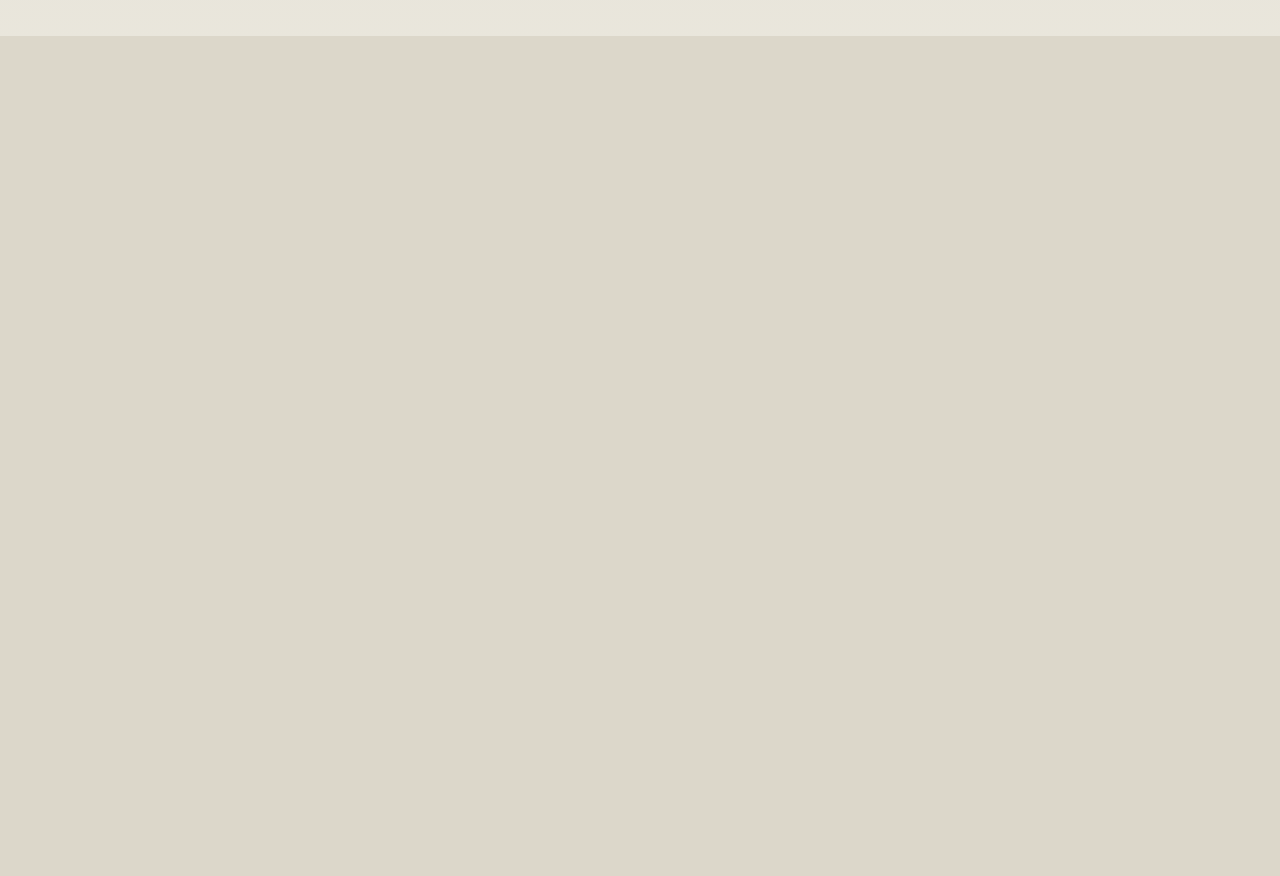
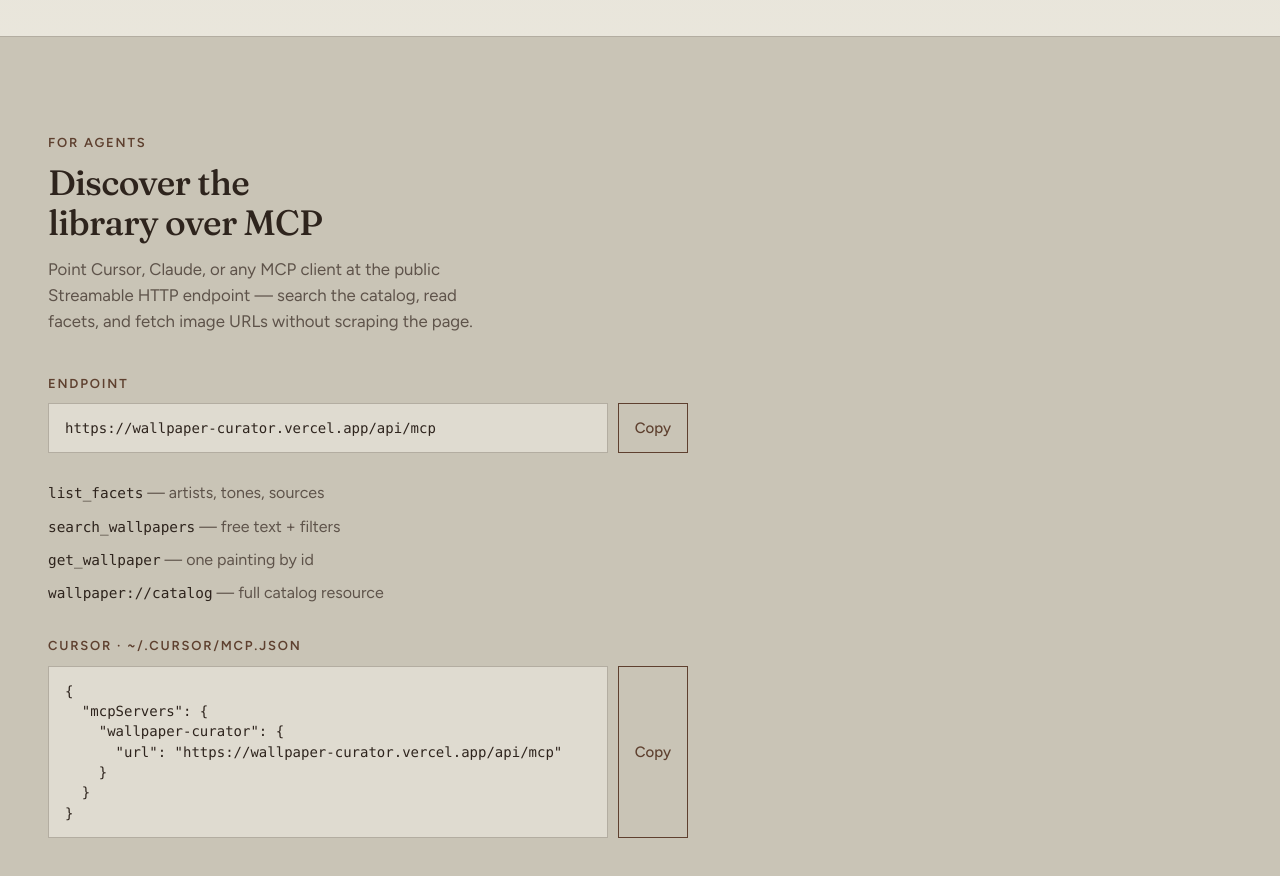
Before and after one commit to hugodemenez/wallpaper-curator, a Next.js app: page / in a window 1280 px wide. Shown: the part 1640-2516 px from the top of the page. Before the commit the page ends 1676 px from the top, so only its background shows below. Built offline with nearby package versions, Linux system fonts and the light colour scheme.

Commit message:
Document MCP endpoint on the landing page
Add a below-fold For agents section with the public Streamable HTTP
URL, tool list, Cursor mcp.json snippet, and copy actions.

```diff
--- a/src/components/LandingHero.tsx
+++ b/src/components/LandingHero.tsx
@@ -3,8 +3,19 @@
 import Link from "next/link";
 import { useEffect, useState } from "react";
 import { ThemeToggle } from "@/components/ThemeToggle";
+import { SITE_URL } from "@/lib/site";
 import { thumbUrl, type Wallpaper } from "@/lib/wallpapers";
 import styles from "./landing.module.css";
+
+const MCP_URL = `${SITE_URL}/api/mcp`;
+
+const CURSOR_SNIPPET = `{
+  "mcpServers": {
+    "wallpaper-curator": {
+      "url": "${MCP_URL}"
+    }
+  }
+}`;
 
 type Props = {
   hero: Wallpaper;
@@ -14,6 +25,7 @@ type Props = {
 export function LandingHero({ hero, previews }: Props) {
   const [shown, setShown] = useState(false);
   const [imageIn, setImageIn] = useState(false);
+  const [copied, setCopied] = useState<"url" | "snippet" | null>(null);
 
   useEffect(() => {
     const reduce =
@@ -33,6 +45,16 @@ export function LandingHero({ hero, previews }: Props) {
       window.clearTimeout(textTimer);
     };
   }, []);
+
+  async function copy(kind: "url" | "snippet", value: string) {
+    try {
+      await navigator.clipboard.writeText(value);
+      setCopied(kind);
+      window.setTimeout(() => setCopied(null), 1600);
+    } catch {
+      setCopied(null);
+    }
+  }
 
   return (
     <div className={styles.page}>
@@ -124,6 +146,66 @@ export function LandingHero({ hero, previews }: Props) {
             <Link className={styles.primary} href="/gallery">
               Browse all wallpapers
             </Link>
+            <a className={styles.secondary} href="#mcp">
+              Connect an agent
+            </a>
+          </div>
+        </section>
+
+        <section id="mcp" className={styles.mcp} aria-labelledby="mcp-title">
+          <div className={styles.mcpIntro}>
+            <p className={styles.teaseEyebrow}>For agents</p>
+            <h2 id="mcp-title" className={styles.teaseTitle}>
+              Discover the library over MCP
+            </h2>
+            <p className={styles.teaseBody}>
+              Point Cursor, Claude, or any MCP client at the public Streamable
+              HTTP endpoint — search the catalog, read facets, and fetch image
+              URLs without scraping the page.
+            </p>
+          </div>
+
+          <div className={styles.mcpEndpoint}>
+            <p className={styles.mcpLabel}>Endpoint</p>
+            <div className={styles.mcpRow}>
+              <code className={styles.mcpCode}>{MCP_URL}</code>
+              <button
+                type="button"
+                className={styles.mcpCopy}
+                onClick={() => copy("url", MCP_URL)}
+              >
+                {copied === "url" ? "Copied" : "Copy"}
+              </button>
+            </div>
+          </div>
+
+          <ul className={styles.mcpTools}>
+            <li>
+              <code>list_facets</code> — artists, tones, sources
+            </li>
+            <li>
+              <code>search_wallpapers</code> — free text + filters
+            </li>
+            <li>
+              <code>get_wallpaper</code> — one painting by id
+            </li>
+            <li>
+              <code>wallpaper://catalog</code> — full catalog resource
+            </li>
+          </ul>
+
+          <div className={styles.mcpEndpoint}>
+            <p className={styles.mcpLabel}>Cursor · ~/.cursor/mcp.json</p>
+            <div className={styles.mcpRow}>
+              <pre className={styles.mcpPre}>{CURSOR_SNIPPET}</pre>
+              <button
+                type="button"
+                className={styles.mcpCopy}
+                onClick={() => copy("snippet", CURSOR_SNIPPET)}
+              >
+                {copied === "snippet" ? "Copied" : "Copy"}
+              </button>
+            </div>
           </div>
         </section>
       </main>
--- a/src/components/landing.module.css
+++ b/src/components/landing.module.css
@@ -263,6 +263,108 @@
 
 .teaseCta {
   display: flex;
+  flex-wrap: wrap;
+  gap: 12px;
+}
+
+/* ── MCP discovery (below fold) ── */
+
+.mcp {
+  padding: clamp(48px, 10vw, 96px) clamp(20px, 5vw, 48px);
+  background: var(--bg-deep);
+  border-top: 1px solid var(--border);
+  color: var(--fg);
+}
+
+.mcpIntro {
+  max-width: 42ch;
+  margin-bottom: clamp(28px, 5vw, 40px);
+}
+
+.mcpEndpoint {
+  max-width: 40rem;
+  margin-bottom: 28px;
+}
+
+.mcpLabel {
+  margin: 0 0 10px;
+  font-size: 0.8125rem;
+  font-weight: 600;
+  letter-spacing: 0.14em;
+  text-transform: uppercase;
+  color: var(--wood);
+}
+
+.mcpRow {
+  display: flex;
+  align-items: stretch;
+  gap: 10px;
+}
+
+.mcpCode,
+.mcpPre {
+  flex: 1;
+  min-width: 0;
+  margin: 0;
+  padding: 14px 16px;
+  border: 1px solid var(--border);
+  background: color-mix(in oklch, var(--surface) 70%, transparent);
+  color: var(--fg);
+  font-family: ui-monospace, "SF Mono", Menlo, Consolas, monospace;
+  font-size: 0.875rem;
+  line-height: 1.45;
+  overflow-x: auto;
+  text-wrap: nowrap;
+}
+
+.mcpPre {
+  text-wrap: pretty;
+  white-space: pre;
+}
+
+.mcpCopy {
+  flex-shrink: 0;
+  min-height: var(--hit);
+  min-width: var(--hit);
+  padding: 12px 16px;
+  border: 1px solid var(--wood);
+  background: transparent;
+  color: var(--wood);
+  font-size: 0.9375rem;
+  font-weight: 500;
+  cursor: pointer;
+  transition:
+    background-color 180ms ease,
+    color 180ms ease,
+    transform 140ms var(--ease-out);
+}
+
+.mcpCopy:active {
+  transform: scale(0.96);
+}
+
+@media (hover: hover) and (pointer: fine) {
+  .mcpCopy:hover {
+    background: color-mix(in oklch, var(--wood) 12%, transparent);
+  }
+}
+
+.mcpTools {
+  list-style: none;
+  margin: 0 0 32px;
+  padding: 0;
+  max-width: 40rem;
+  display: grid;
+  gap: 10px;
+  color: var(--dim);
+  font-size: 1rem;
+  line-height: 1.45;
+}
+
+.mcpTools code {
+  font-family: ui-monospace, "SF Mono", Menlo, Consolas, monospace;
+  font-size: 0.9em;
+  color: var(--fg);
 }
 
 @media (hover: hover) and (pointer: fine) {
@@ -304,7 +406,9 @@
 }
 
 @media (max-width: 640px) {
-  .cta {
+  .cta,
+  .teaseCta,
+  .mcpRow {
     flex-direction: column;
     align-items: stretch;
   }
@@ -315,8 +419,15 @@
   }
 
   .primary,
-  .secondary {
+  .secondary,
+  .mcpCopy {
     width: 100%;
+  }
+
+  .mcpCode {
+    text-wrap: pretty;
+    white-space: normal;
+    word-break: break-all;
   }
 }
 
--- a/src/lib/mcp-catalog.ts
+++ b/src/lib/mcp-catalog.ts
@@ -1,7 +1,8 @@
 import { loadWallpapers } from "@/lib/load-wallpapers";
+import { SITE_URL } from "@/lib/site";
 import { fmtSize, thumbUrl, type Wallpaper } from "@/lib/wallpapers";
 
-export const SITE_URL = "https://wallpaper-curator.vercel.app";
+export { SITE_URL };
 
 export type WallpaperCard = {
   id: string;
--- /dev/null
+++ b/src/lib/site.ts
@@ -0,0 +1 @@
+export const SITE_URL = "https://wallpaper-curator.vercel.app";
```
